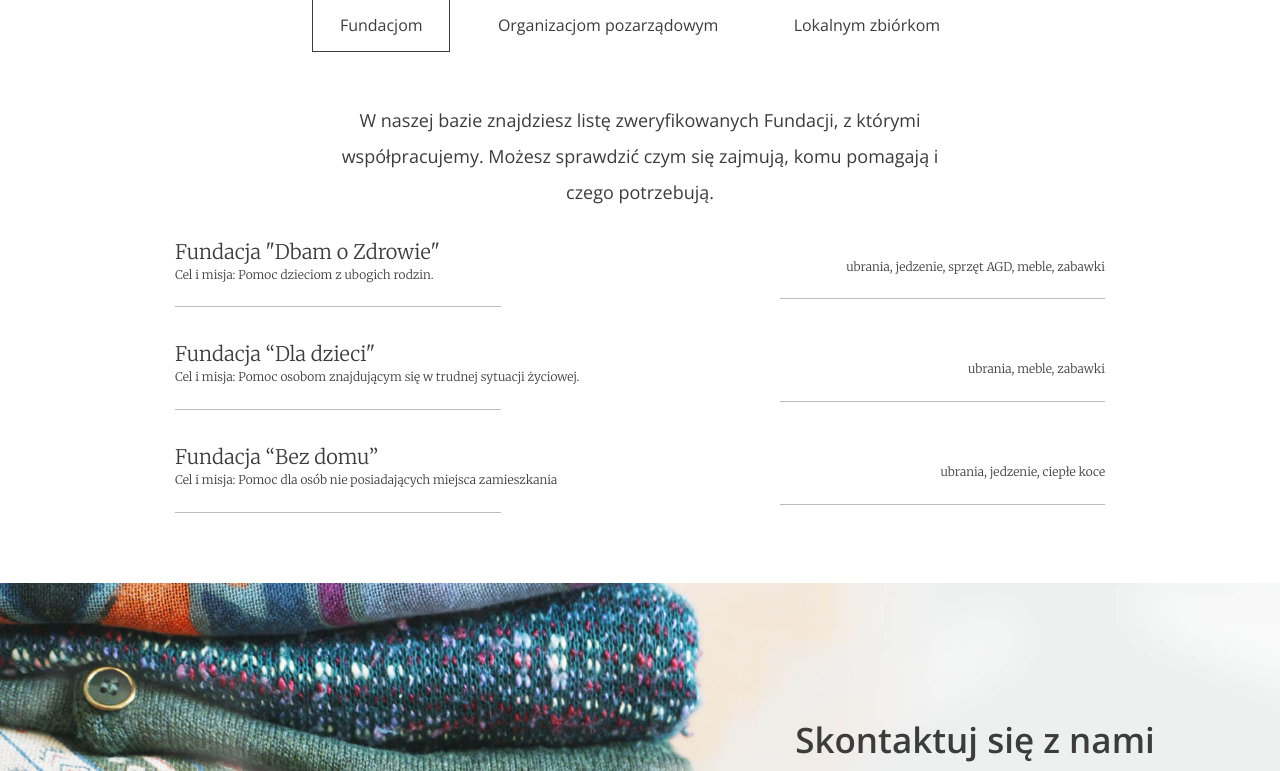
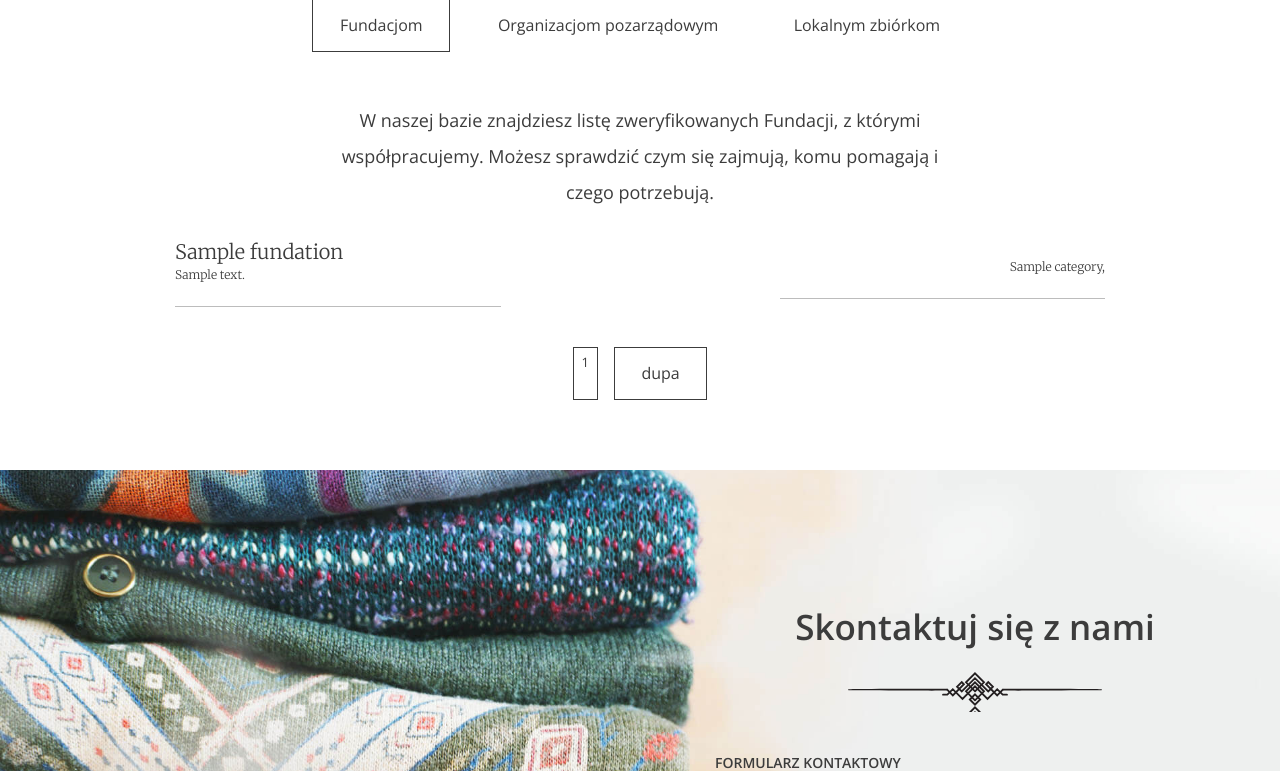
Before and after one commit to BartoszJarosz/charity-donation, a Django app: template charityapp/templates/index.html in a window 1280 px wide. Shown: the part 2655-3426 px from the top of the page. Run offline with Django 3.2, Linux system fonts and the light colour scheme; the template is opened without the code that fills it: most values are stand-ins (such as "Sample title", 1, 10 or a date in 2020).

Commit message:
Fill database with fake data

```diff
--- a/charityapp/static/css/style.css
+++ b/charityapp/static/css/style.css
@@ -468,7 +468,7 @@ h2:after {
     -o-transition: border-color 0.2s ease-in-out;
     transition: border-color 0.2s ease-in-out;
     background: transparent;
-    cursor: pointer;
+    /*cursor: pointer;*/
 }
 
 /* line 12, scss/modules/_buttons.scss */
--- a/charityapp/templates/index.html
+++ b/charityapp/templates/index.html
@@ -10,7 +10,7 @@
     <div class="slogan container container--90">
         <div class="slogan--item">
             <h1>
-            Zacznij pomagać!<br />
+                Zacznij pomagać!<br/>
                 Oddaj niechciane rzeczy w zaufane ręce
             </h1>
         </div>
@@ -22,13 +22,15 @@
             <div class="stats--item">
                 <em>{{ quantity }}</em>
                 <h3>Oddanych worków</h3>
-          <p>Lorem ipsum dolor sit amet consectetur adipisicing elit. Eius est beatae, quod accusamus illum tempora!</p>
+                <p>Lorem ipsum dolor sit amet consectetur adipisicing elit. Eius est beatae, quod accusamus illum
+                    tempora!</p>
             </div>
 
             <div class="stats--item">
                 <em>{{ count_institution }}</em>
                 <h3>Wspartych organizacji</h3>
-          <p>Lorem ipsum dolor sit amet consectetur, adipisicing elit. Laboriosam magnam, sint nihil cupiditate quas quam.</p>
+                <p>Lorem ipsum dolor sit amet consectetur, adipisicing elit. Laboriosam magnam, sint nihil cupiditate
+                    quas quam.</p>
             </div>
 
         </div>
@@ -66,10 +68,11 @@
     <section id="about-us" class="about-us">
         <div class="about-us--text">
             <h2>O nas</h2>
-        <p>Lorem ipsum dolor sit amet, consectetur adipisicing elit. Voluptas vitae animi rem pariatur incidunt libero optio esse quisquam illo omnis.</p>
-        <img src="{% static 'images/signature.svg' %}" class="about-us--text-signature" alt="Signature" />
+            <p>Lorem ipsum dolor sit amet, consectetur adipisicing elit. Voluptas vitae animi rem pariatur incidunt
+                libero optio esse quisquam illo omnis.</p>
+            <img src="{% static 'images/signature.svg' %}" class="about-us--text-signature" alt="Signature"/>
         </div>
-      <div class="about-us--image"><img src="{% static 'images/about-us.jpg' %}" alt="People in circle" /></div>
+        <div class="about-us--image"><img src="{% static 'images/about-us.jpg' %}" alt="People in circle"/></div>
     </section>
 
     <section id="help" class="help">
@@ -83,50 +86,50 @@
 
         <!-- SLIDE 1 -->
         <div class="help--slides active" data-id="1">
-        <p>W naszej bazie znajdziesz listę zweryfikowanych Fundacji, z którymi współpracujemy. Możesz sprawdzić czym się zajmują, komu pomagają i czego potrzebują.</p>
+            <p>W naszej bazie znajdziesz listę zweryfikowanych Fundacji, z którymi współpracujemy. Możesz sprawdzić czym
+                się zajmują, komu pomagają i czego potrzebują.</p>
 
             <ul class="help--slides-items">
+                {% for fundation in fundations %}
                     <li>
                         <div class="col">
-              <div class="title">Fundacja "Dbam o Zdrowie"</div>
-              <div class="subtitle">Cel i misja: Pomoc dzieciom z ubogich rodzin.</div>
+                            <div class="title">{{ fundation.name }}</div>
+                            <div class="subtitle">{{ fundation.description }}</div>
                         </div>
 
-            <div class="col"><div class="text">ubrania, jedzenie, sprzęt AGD, meble, zabawki</div></div>
+                        <div class="col">
+                            <div class="text">
+                                {% for category in fundation.categories.all %}
+                                    {{ category.name }},
+                                {% endfor %}
+                            </div>
+                        </div>
                     </li>
+                {% endfor %}
+            </ul>
 
-          <li>
-            <div class="col">
-              <div class="title">Fundacja “Dla dzieci"</div>
-              <div class="subtitle">Cel i misja: Pomoc osobom znajdującym się w trudnej sytuacji życiowej.</div>
-            </div>
-
-            <div class="col"><div class="text">ubrania, meble, zabawki</div></div>
-          </li>
-
-          <li>
-            <div class="col">
-              <div class="title">Fundacja “Bez domu”</div>
-              <div class="subtitle">Cel i misja: Pomoc dla osób nie posiadających miejsca zamieszkania</div>
-            </div>
-
-            <div class="col"><div class="text">ubrania, jedzenie, ciepłe koce</div></div>
-          </li>
+            <ul class="help--slides-pagination">
+                {% if fundations.has_previous %}
+                    <li><a href="?page={{ fundations.previous_page_number }}"
+                           class="btn btn--small btn--without-border"
+                           data-page="1">{{ fundations.previous_page_number }}</a></li>
+                {% endif %}
+                <li class="btn btn--small btn--without-border active" data-page="2"> {{ fundations.number }} </li>
+                <li><a href="{% url 'login' %}" class="btn" >dupa</a></li>
+                {% if fundations.has_next %}
+                    <li><a href="?page={{ fundations.next_page_number }} #help"
+{#                           class="btn btn--small btn--without-border"#}
+                           data-page="3">{{ fundations.next_page_number }}</a></li>
+                {% endif %}
             </ul>
-        <!-- Pagination
-        <ul class="help--slides-pagination">
-          <li><a href="#" class="btn btn--small btn--without-border active" data-page="1">1</a></li>
-          <li><a href="#" class="btn btn--small btn--without-border" data-page="2">2</a></li>
-          <li><a href="#" class="btn btn--small btn--without-border" data-page="3">3</a></li>
-        </ul>
-        -->
         </div>
 
 
         <!-- SLIDE 2 -->
         <div class="help--slides" data-id="2">
             <p>
-          Lorem ipsum dolor, sit amet consectetur adipisicing elit. Hic officiis mollitia dolor, neque aspernatur accusamus debitis. Ducimus, officia. Quia, sunt illum! Non iste placeat ab ipsum alias
+                Lorem ipsum dolor, sit amet consectetur adipisicing elit. Hic officiis mollitia dolor, neque aspernatur
+                accusamus debitis. Ducimus, officia. Quia, sunt illum! Non iste placeat ab ipsum alias
                 quos suscipit corporis!
             </p>
             <ul class="help--slides-items">
@@ -136,7 +139,9 @@
                         <div class="subtitle">Lorem ipsum dolor sit amet consectetur.</div>
                     </div>
 
-            <div class="col"><div class="text">Lorem ipsum dolor sit amet consectetur adipisicing elit.</div></div>
+                    <div class="col">
+                        <div class="text">Lorem ipsum dolor sit amet consectetur adipisicing elit.</div>
+                    </div>
                 </li>
 
                 <li>
@@ -145,7 +150,9 @@
                         <div class="subtitle">Lorem ipsum dolor sit amet consectetur.</div>
                     </div>
 
-            <div class="col"><div class="text">Lorem ipsum dolor sit amet consectetur adipisicing elit.</div></div>
+                    <div class="col">
+                        <div class="text">Lorem ipsum dolor sit amet consectetur adipisicing elit.</div>
+                    </div>
                 </li>
 
                 <li>
@@ -154,7 +161,9 @@
                         <div class="subtitle">Lorem ipsum dolor sit amet consectetur.</div>
                     </div>
 
-            <div class="col"><div class="text">Lorem ipsum dolor sit amet consectetur adipisicing elit.</div></div>
+                    <div class="col">
+                        <div class="text">Lorem ipsum dolor sit amet consectetur adipisicing elit.</div>
+                    </div>
                 </li>
 
                 <li>
@@ -163,7 +172,9 @@
                         <div class="subtitle">Lorem ipsum dolor sit amet consectetur.</div>
                     </div>
 
-            <div class="col"><div class="text">Lorem ipsum dolor sit amet consectetur adipisicing elit.</div></div>
+                    <div class="col">
+                        <div class="text">Lorem ipsum dolor sit amet consectetur adipisicing elit.</div>
+                    </div>
                 </li>
             </ul>
 
@@ -180,7 +191,8 @@
 
         <!-- SLIDE 3 -->
         <div class="help--slides" data-id="3">
-        <p>Lorem ipsum dolor sit amet, his ocurreret persequeris ea, ad utinam laudem duo. Verterem adipisci partiendo eos ne, ea his reque quaeque recteque, ne quo lobortis intellegam.</p>
+            <p>Lorem ipsum dolor sit amet, his ocurreret persequeris ea, ad utinam laudem duo. Verterem adipisci
+                partiendo eos ne, ea his reque quaeque recteque, ne quo lobortis intellegam.</p>
             <ul class="help--slides-items">
                 <li>
                     <div class="col">
@@ -188,7 +200,9 @@
                         <div class="subtitle">Lorem ipsum dolor sit amet consectetur.</div>
                     </div>
 
-            <div class="col"><div class="text">Lorem ipsum dolor sit amet consectetur adipisicing elit.</div></div>
+                    <div class="col">
+                        <div class="text">Lorem ipsum dolor sit amet consectetur adipisicing elit.</div>
+                    </div>
                 </li>
 
                 <li>
@@ -197,7 +211,9 @@
                         <div class="subtitle">Lorem ipsum dolor sit amet consectetur.</div>
                     </div>
 
-            <div class="col"><div class="text">Lorem ipsum dolor sit amet consectetur adipisicing elit.</div></div>
+                    <div class="col">
+                        <div class="text">Lorem ipsum dolor sit amet consectetur adipisicing elit.</div>
+                    </div>
                 </li>
             </ul>
 
```
Also changed, not shown: charityapp/management/commands/fill_data.py (added, +54 -0 lines), charityapp/views.py (+14 -6 lines), charityapp/migrations/0003_auto_20200324_1054.py (added), charityapp/migrations/0004_auto_20200324_1120.py (added). Lines whose indentation alone changed are shown as unchanged.
